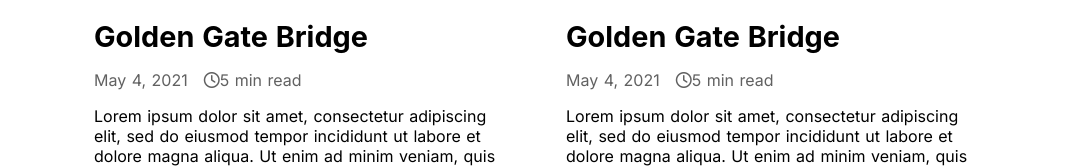
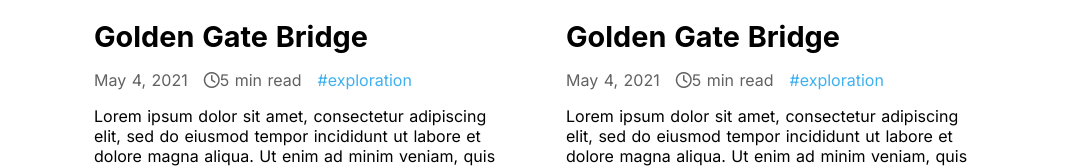
Before and after one commit to nikhilhenry/personal-site, a Nuxt app: page / in a window 1280 px wide. Shown: the part 737-905 px from the top of the page, without its empty margins (98-1170 px from the left). Built offline with nearby package versions, Linux system fonts and the light colour scheme.

Commit message:
add series name

```diff
--- a/components/ArticleItem.vue
+++ b/components/ArticleItem.vue
@@ -12,6 +12,7 @@
           <i class="far fa-clock"></i>
           <span>5 min read</span>
         </span>
+        <nuxt-link to="#" class="series">#exploration</nuxt-link>
       </section>
       <p class="excerpt">
         Lorem ipsum dolor sit amet, consectetur adipiscing elit, sed do eiusmod
@@ -30,6 +31,7 @@
   display: flex;
   flex-direction: column;
   border-bottom: 1px solid #dfe4e7;
+  cursor: pointer;
 
   .cover-img {
     max-height: 280px;
@@ -50,7 +52,11 @@
       color: rgba(97, 97, 97, 1);
 
       .duration {
-        margin-left: 1rem;
+        margin: 0 1rem 0;
+      }
+      .series {
+        text-decoration: none;
+        color: #3eb0ef;
       }
     }
   }
```
